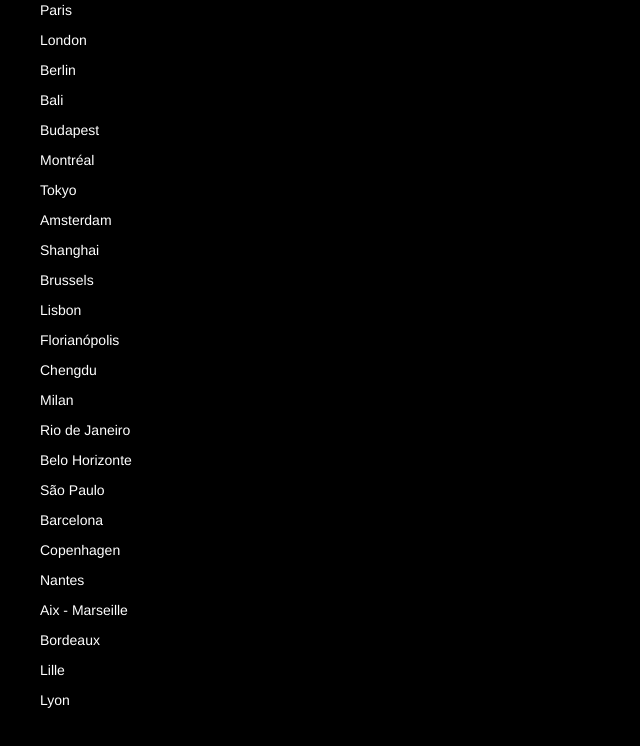
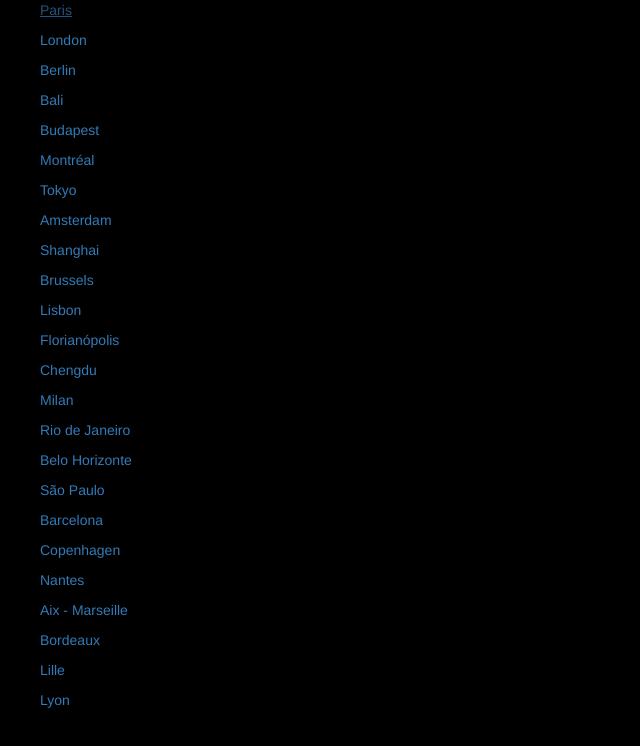
Before and after one commit to nairdesigns/wagon-cities, a React app: page / in a window 1280 px wide. Shown: the top 746 px of the page, without its empty margins (0-640 px from the left). Built offline with nearby package versions, Linux system fonts and the light colour scheme.

Commit message:
added tab index

```diff
--- a/src/containers/city.jsx
+++ b/src/containers/city.jsx
@@ -11,8 +11,11 @@ class City extends Component {
   };
   render() {
     return (
-      <div className="active-city" onClick={this.handleClick}>
-        <ul>{this.props.city.name}</ul>
+      <div className="active-city">
+        <a role="button" onClick={this.handleClick} tabIndex={0}>
+          {" "}
+          <ul>{this.props.city.name}</ul>
+        </a>
       </div>
     );
   }
```
